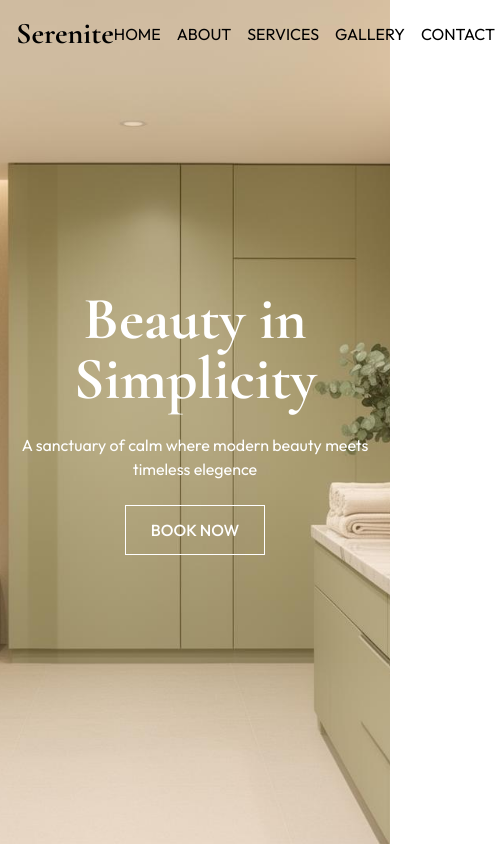
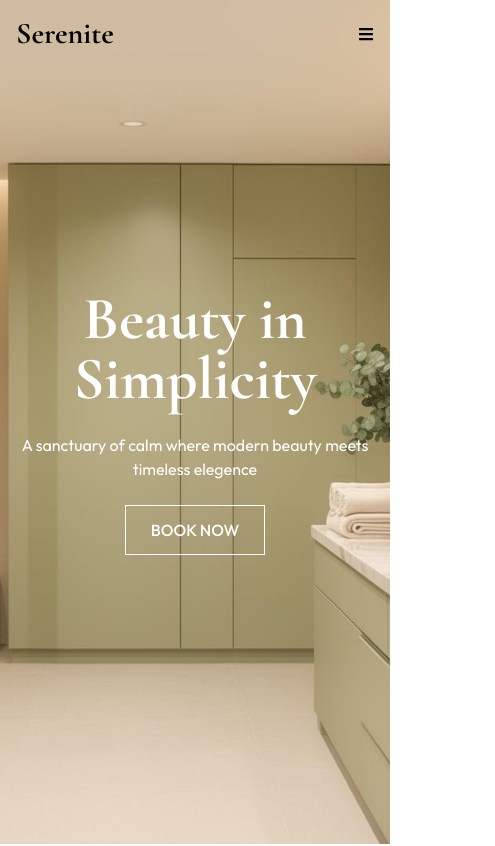
Before and after one commit to Destiny27052005/Grace-Glow-Fashion, a React (Vite) app: page / in a window 390 px wide. Shown: the top 846 px of the page, 495 px wide, since content can reach past the window. Built offline with nearby package versions, Linux system fonts and the light colour scheme.

Commit message:
refactor NavLink component for mobile responsiveness and improved styling

```diff
--- a/src/components/NavLink.jsx
+++ b/src/components/NavLink.jsx
@@ -1,13 +1,32 @@
+import { useState } from "react";
+import { FaBars } from "react-icons/fa";
+
 function NavLink() {
+    const [isMobile, setIsMobile] = useState(false);
+
     return (
-        <ul className="flex space-x-4">
-            <li><a href="#home">HOME</a></li>
-            <li><a href="#about">ABOUT</a></li>
-            <li><a href="#services">SERVICES</a></li>
-            <li><a href="#gallery">GALLERY</a></li>
-            <li><a href="#contact">CONTACT</a></li>
-        </ul>
-    );
+        <div className="flex">
+            <ul className="hidden md:flex space-x-4">
+                <li className="text-gray-500 transition hover:text-black"><a href="#home">HOME</a></li>
+                <li className="text-gray-500 transition hover:text-black"><a href="#about">ABOUT</a></li>
+                <li className="text-gray-500 transition hover:text-black"><a href="#services">SERVICES</a></li>
+                <li className="text-gray-500 transition hover:text-black"><a href="#gallery">GALLERY</a></li>
+                <li className="text-gray-500 transition hover:text-black"><a href="#contact">CONTACT</a></li>
+            </ul>
+            <div className="md:hidden">
+                <span onClick={() => setIsMobile(!isMobile)}>
+                    <FaBars />
+                </span>
+                <ul className={`hidden ${isMobile ? "open" : ""}`}>
+                    <li className="text-gray-500 transition hover:text-black"><a href="#home">HOME</a></li>
+                    <li className="text-gray-500 transition hover:text-black"><a href="#about">ABOUT</a></li>
+                    <li className="text-gray-500 transition hover:text-black"><a href="#services">SERVICES</a></li>
+                    <li className="text-gray-500 transition hover:text-black"><a href="#gallery">GALLERY</a></li>
+                    <li className="text-gray-500 transition hover:text-black"><a href="#contact">CONTACT</a></li>
+                </ul>
+            </div>
+        </div>
+    )
 }
 
 export default NavLink;
```
